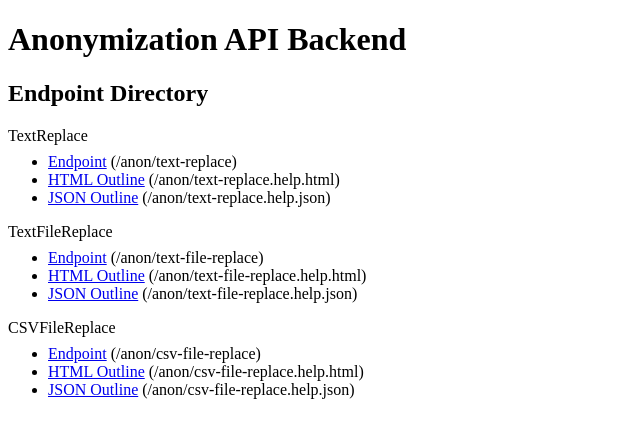
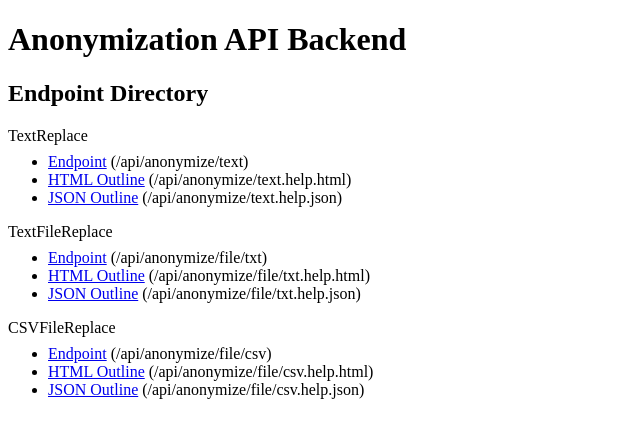
Before and after one commit to rafeerahman/Anonymizer, a Flask app: page / in a window 1280 px wide. Shown: the top 438 px of the page, without its empty margins (0-640 px from the left). Run offline with Flask 2, Linux system fonts and the light colour scheme.

Commit message:
updated endpoint directory

```diff
--- a/backend/anonymizer/templates/index.html
+++ b/backend/anonymizer/templates/index.html
@@ -10,23 +10,23 @@
 
     <p style="margin:0;">TextReplace</p>
     <ul style="margin-block-start:0.5em;">
-        <li><a href="/anon/text-replace">Endpoint</a> (/anon/text-replace)</li>
-        <li><a href="/anon/text-replace.help.html">HTML Outline</a> (/anon/text-replace.help.html)</li>
-        <li><a href="/anon/text-replace.help.json">JSON Outline</a> (/anon/text-replace.help.json)</li>
+        <li><a href="/api/anonymize/text">Endpoint</a> (/api/anonymize/text)</li>
+        <li><a href="/api/anonymize/text.help.html">HTML Outline</a> (/api/anonymize/text.help.html)</li>
+        <li><a href="/api/anonymize/text.help.json">JSON Outline</a> (/api/anonymize/text.help.json)</li>
     </ul>
 
     <p style="margin:0;">TextFileReplace</p>
     <ul style="margin-block-start:0.5em;">
-        <li><a href="/anon/text-file-replace">Endpoint</a> (/anon/text-file-replace)</li>
-        <li><a href="/anon/text-file-replace.help.html">HTML Outline</a> (/anon/text-file-replace.help.html)</li>
-        <li><a href="/anon/text-file-replace.help.json">JSON Outline</a> (/anon/text-file-replace.help.json)</li>
+        <li><a href="/api/anonymize/file/txt">Endpoint</a> (/api/anonymize/file/txt)</li>
+        <li><a href="/api/anonymize/file/txt.help.html">HTML Outline</a> (/api/anonymize/file/txt.help.html)</li>
+        <li><a href="/api/anonymize/file/txt.help.json">JSON Outline</a> (/api/anonymize/file/txt.help.json)</li>
     </ul>
 
     <p style="margin:0;">CSVFileReplace</p>
     <ul style="margin-block-start:0.5em;">
-        <li><a href="/anon/csv-file-replace">Endpoint</a> (/anon/csv-file-replace)</li>
-        <li><a href="/anon/csv-file-replace.help.html">HTML Outline</a> (/anon/csv-file-replace.help.html)</li>
-        <li><a href="/anon/csv-file-replace.help.json">JSON Outline</a> (/anon/csv-file-replace.help.json)</li>
+        <li><a href="/api/anonymize/file/csv">Endpoint</a> (/api/anonymize/file/csv)</li>
+        <li><a href="/api/anonymize/file/csv.help.html">HTML Outline</a> (/api/anonymize/file/csv.help.html)</li>
+        <li><a href="/api/anonymize/file/csv.help.json">JSON Outline</a> (/api/anonymize/file/csv.help.json)</li>
     </ul>
 </body>
 </html>
```
